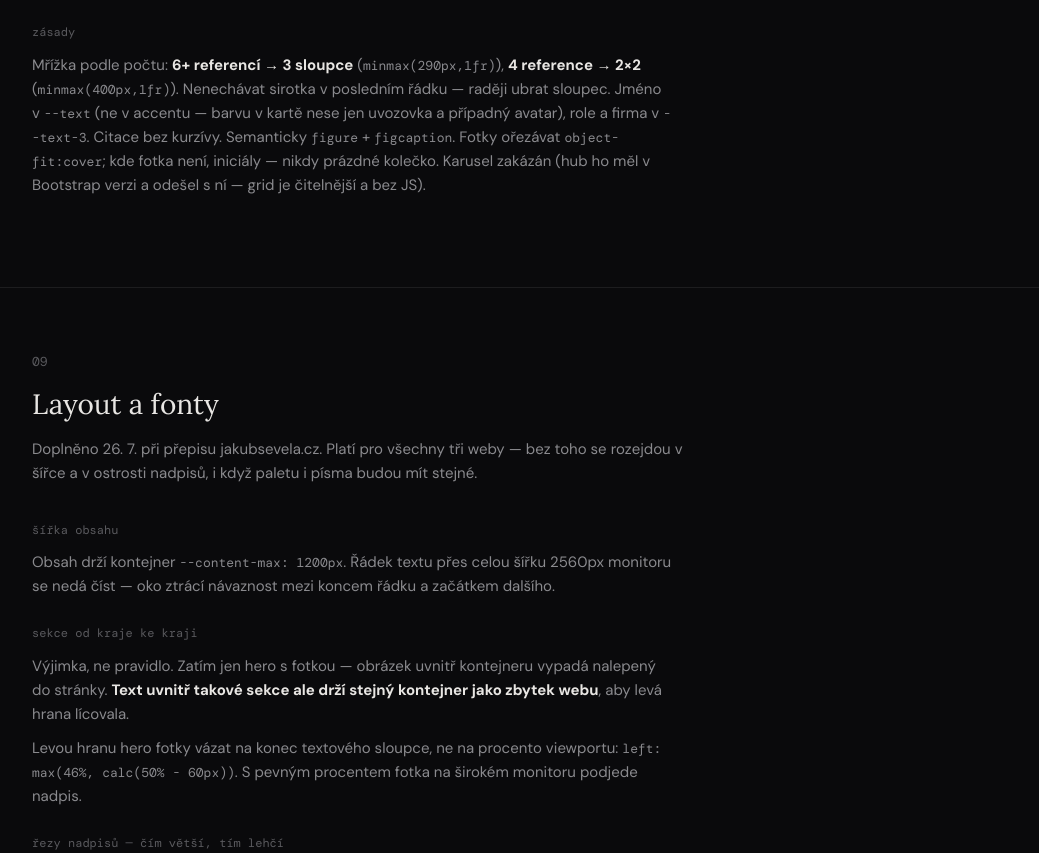
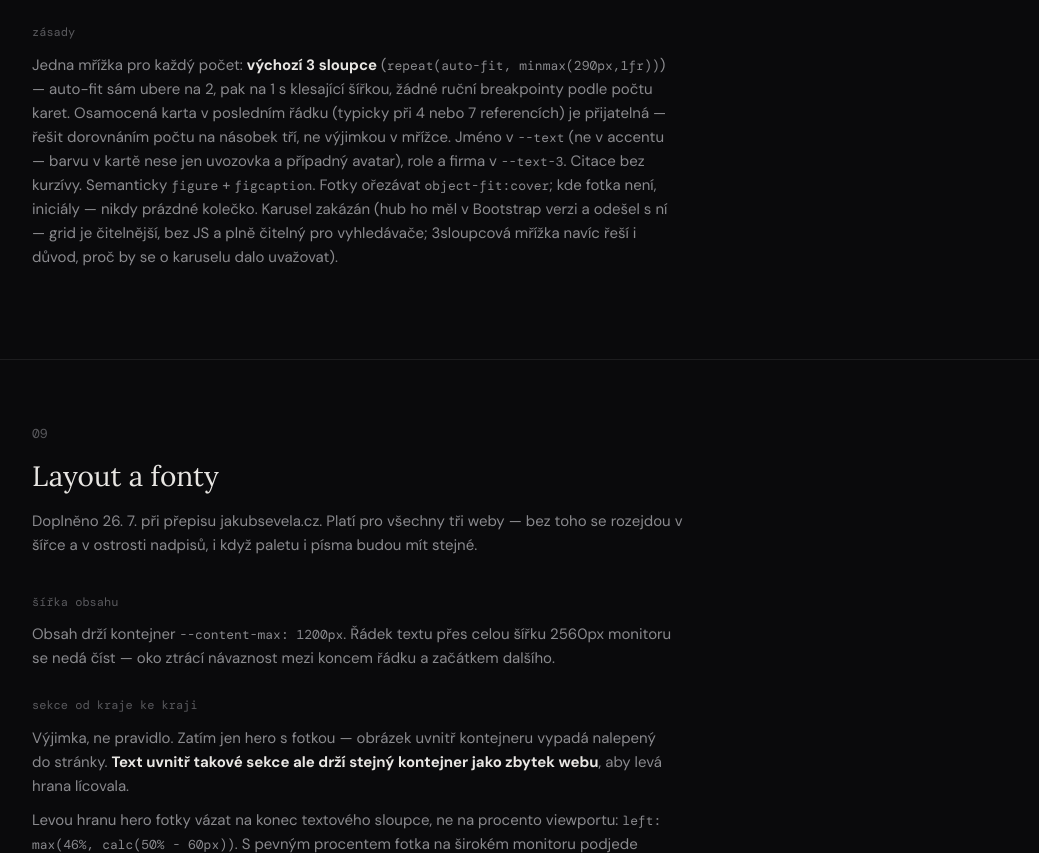
Before and after one commit to sevela/jakubsevela-web, a website: page brand/index.html in a window 1280 px wide. Shown: the part 6698-7551 px from the top of the page, without its empty margins (120-1159 px from the left). Drawn offline with Linux system fonts and the light colour scheme.

Commit message:
Manuál: zásady u Reference — jednotná mřížka, ne výjimka pro 4 karty
Grid pravidlo zjednodušeno na jeden repeat(auto-fit, minmax(290px,1fr))
pro všechny počty; auto-fit sám ubírá sloupce na menší šířce.
Doplněno zdůvodnění, proč karusel zůstává zakázaný.

```diff
--- a/brand/index.html
+++ b/brand/index.html
@@ -621,7 +621,7 @@
 
     <div class="comp-row">
       <div class="comp-label">zásady</div>
-      <p style="color:var(--text-2); font-size:15px; max-width:640px;">Mřížka podle počtu: <b style="color:var(--text)">6+ referencí → 3 sloupce</b> (<span class="mono" style="font-size:13px;">minmax(290px,1fr)</span>), <b style="color:var(--text)">4 reference → 2×2</b> (<span class="mono" style="font-size:13px;">minmax(400px,1fr)</span>). Nenechávat sirotka v posledním řádku — raději ubrat sloupec. Jméno v <span class="mono" style="font-size:13px;">--text</span> (ne v accentu — barvu v kartě nese jen uvozovka a případný avatar), role a firma v <span class="mono" style="font-size:13px;">--text-3</span>. Citace bez kurzívy. Semanticky <span class="mono" style="font-size:13px;">figure</span> + <span class="mono" style="font-size:13px;">figcaption</span>. Fotky ořezávat <span class="mono" style="font-size:13px;">object-fit:cover</span>; kde fotka není, iniciály — nikdy prázdné kolečko. Karusel zakázán (hub ho měl v Bootstrap verzi a odešel s ní — grid je čitelnější a bez JS).</p>
+      <p style="color:var(--text-2); font-size:15px; max-width:640px;">Jedna mřížka pro každý počet: <b style="color:var(--text)">výchozí 3 sloupce</b> (<span class="mono" style="font-size:13px;">repeat(auto-fit, minmax(290px,1fr))</span>) — auto-fit sám ubere na 2, pak na 1 s klesající šířkou, žádné ruční breakpointy podle počtu karet. Osamocená karta v posledním řádku (typicky při 4 nebo 7 referencích) je přijatelná — řešit dorovnáním počtu na násobek tří, ne výjimkou v mřížce. Jméno v <span class="mono" style="font-size:13px;">--text</span> (ne v accentu — barvu v kartě nese jen uvozovka a případný avatar), role a firma v <span class="mono" style="font-size:13px;">--text-3</span>. Citace bez kurzívy. Semanticky <span class="mono" style="font-size:13px;">figure</span> + <span class="mono" style="font-size:13px;">figcaption</span>. Fotky ořezávat <span class="mono" style="font-size:13px;">object-fit:cover</span>; kde fotka není, iniciály — nikdy prázdné kolečko. Karusel zakázán (hub ho měl v Bootstrap verzi a odešel s ní — grid je čitelnější, bez JS a plně čitelný pro vyhledávače; 3sloupcová mřížka navíc řeší i důvod, proč by se o karuselu dalo uvažovat).</p>
     </div>
   </div>
 </section>
```
